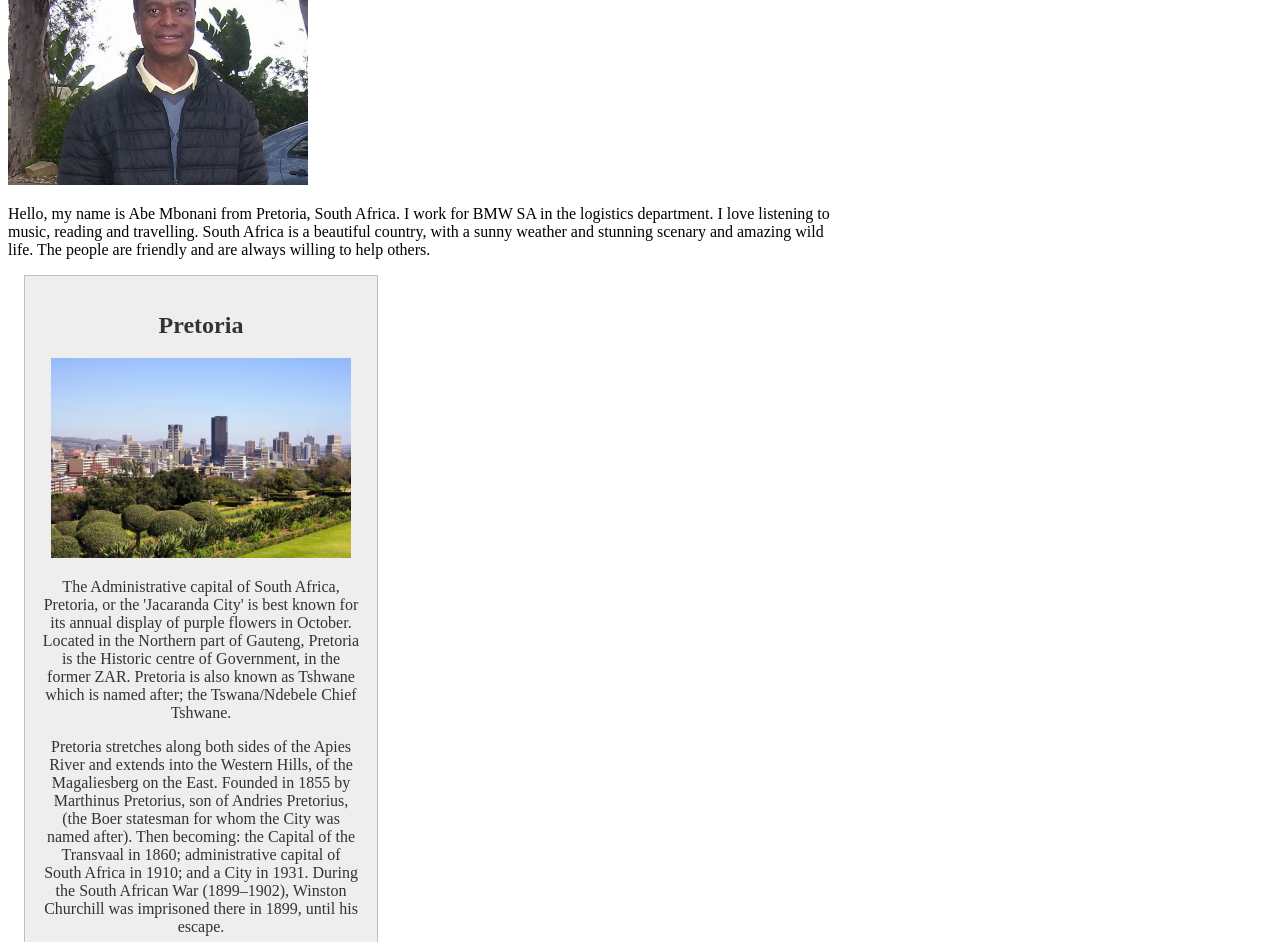
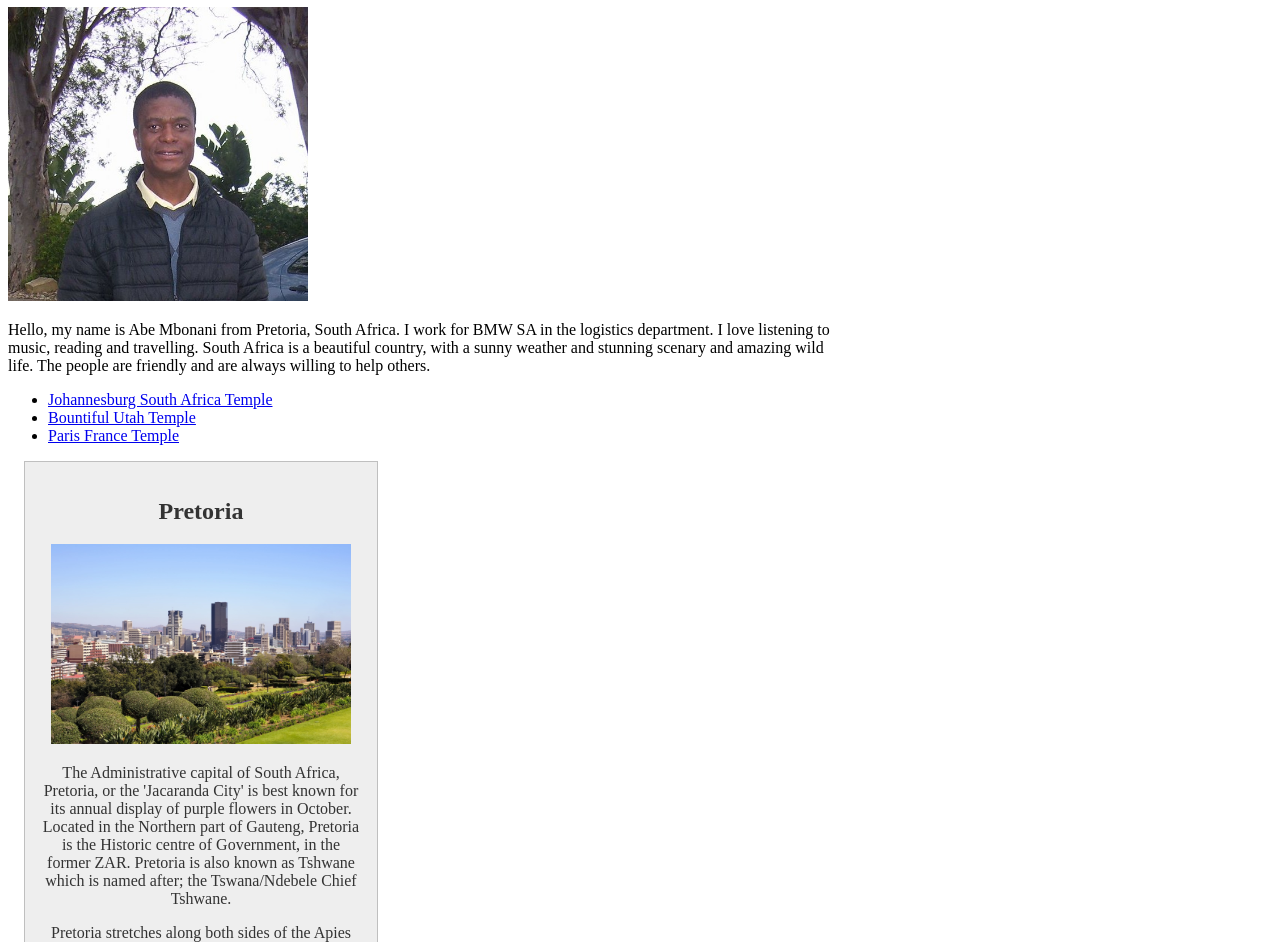
Before and after one commit to mbonanda/wdd130, a plain HTML site: page index.html in a window 1280 px wide. Shown: the part 391-1333 px from the top of the page. Drawn offline with Linux system fonts and the light colour scheme.

Commit message:
Add files via upload

```diff
--- a/index.html
+++ b/index.html
@@ -16,22 +16,34 @@
             <a href="index.html">Home</a>
             <a href="wwr/">Rafting Site</a>
             <a href="wwr/site-plan-rafting.html">Rafting Site Plan</a>
+            <a href="https://linkedin.com">Linkedin</a>
+            <a href="https://facebook.com">Facebook</a>
         </nav>
     </header>
-    <main>
-        <h1 id="main img">Abe Mbonani | WDD130</h1>
+    <main class="main img">
+        <h1>Abe Mbonani | WDD130</h1>
         <img src="images/profile.jpg" alt="Profile Picture" width="300">
         <p>Hello, my name is Abe Mbonani from Pretoria, South Africa. I work for BMW SA in the logistics department. I love listening to music, reading and travelling. South Africa is a beautiful country, with a sunny weather and stunning scenary and amazing wild life. The people are friendly and are always willing to help others.</p>
+        <ul class="ul">
+            <li><a href="https://www.churchofjesuschrist.org/temples/details/johannesburg-south-africa-temple?lang=eng" target="_blank">Johannesburg South Africa Temple</a></li>
+            <li><a href="https://www.churchofjesuschrist.org/temples/details/bountiful-utah-temple?lang=eng" target="_blank">Bountiful Utah Temple</a></li>
+            <li><a href="https://www.churchofjesuschrist.org/temples/details/paris-france-temple?lang=eng" target="_blank">Paris France Temple</a></li>
+        </ul>
     </main>
-    <aside>
-        <h2 id="aside img">Pretoria</h2>
+    <aside class="box">
+
+        <div id="aside-img">
+           <h2>Pretoria</h2>
            <img src="../images/Pretoria.jpeg" alt="image of Pretoria, South Africa." width="300">
            <p>The Administrative capital of South Africa, Pretoria, or the 'Jacaranda City' is best known for its annual display of purple flowers in October. Located in the Northern part of Gauteng, Pretoria is the Historic centre of Government, in the former ZAR. Pretoria is also known as Tshwane which is named after; the Tswana/Ndebele Chief Tshwane.</p>
            <p>Pretoria stretches along both sides of the Apies River and extends into the Western Hills, of the Magaliesberg on the East. Founded in 1855 by Marthinus Pretorius, son of Andries Pretorius, (the Boer statesman for whom the City was named after). Then becoming: the Capital of the Transvaal in 1860; administrative capital of South Africa in 1910; and a City in 1931. During the South African War (1899–1902), Winston Churchill was imprisoned there in 1899, until his escape.</p>
+        </div>
     </aside>
     <footer>
         <p>&copy; 2024 &clubs; Abe Mbonani | WDD130 &clubs; Pretoria, South Africa</p>
     </footer>
 </body>
 
+<!--Modified on 10 May 2024-->
+
 </html>
```
